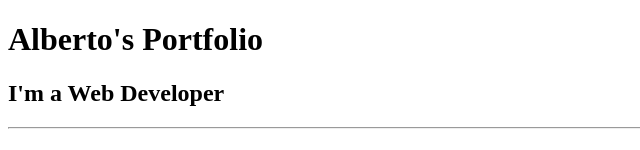
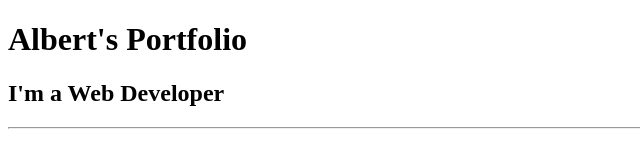
Before and after one commit to Albertovdc/html-portfolio, a plain HTML site: page index.html in a window 1280 px wide. Shown: the top 150 px of the page, without its empty margins (0-640 px from the left). Drawn offline with Linux system fonts and the light colour scheme.

Commit message:
Update index.html

```diff
--- a/index.html
+++ b/index.html
@@ -3,10 +3,15 @@
 <head>
   <meta charset="UTF-8">
   <meta name="viewport" content="width=device-width, initial-scale=1.0">
+  <link rel="stylecheet" href="style.css">
   <title>Alberto Gonzaga</title>
 </head>
 <body>
-  <h1>Alberto's Portfolio</h1>
+  <!--Titulo de la pagina-->
+  <div class="headboard">
+    <h1>Albert's Portfolio</h1>
+  </div>
+  <!--Menu-->
   <h2>I'm a Web Developer</h2>
   <hr>
   <a href="Movie_Project/index.html"><h3>Movie Ranking Project</h3></a>
```
